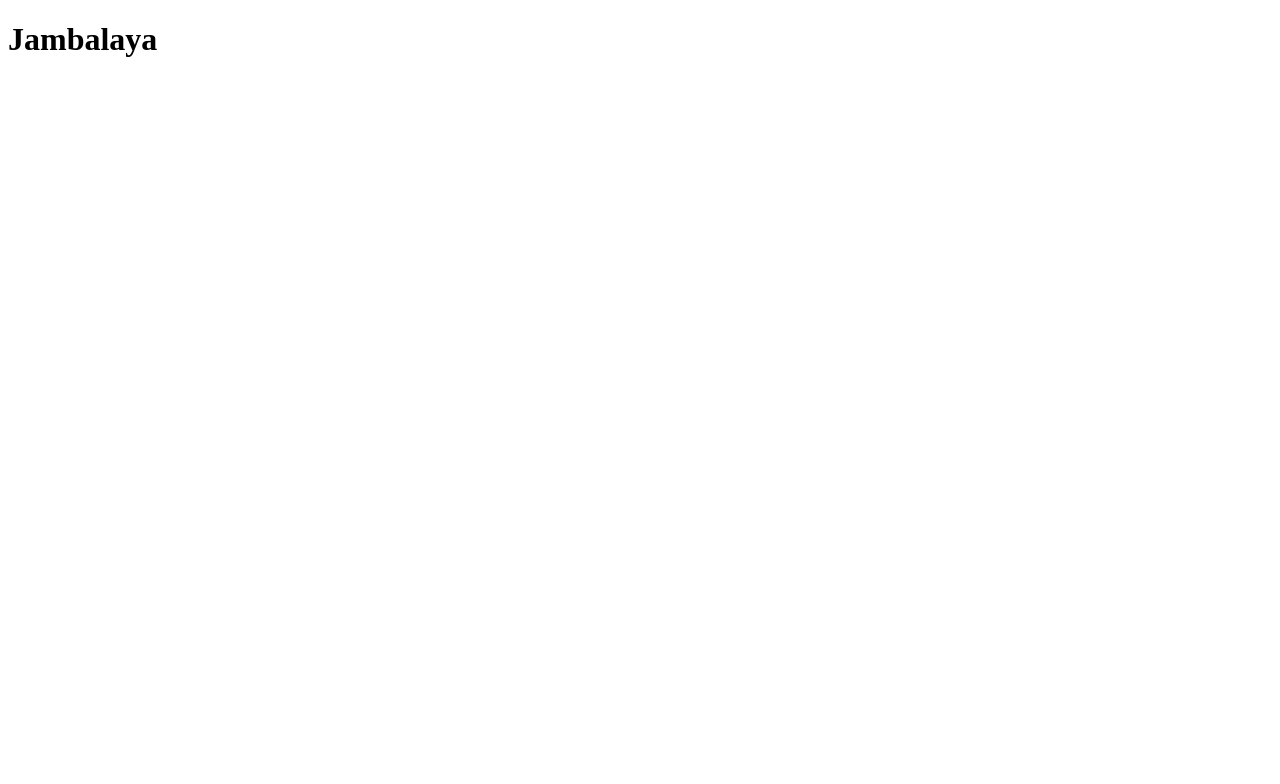
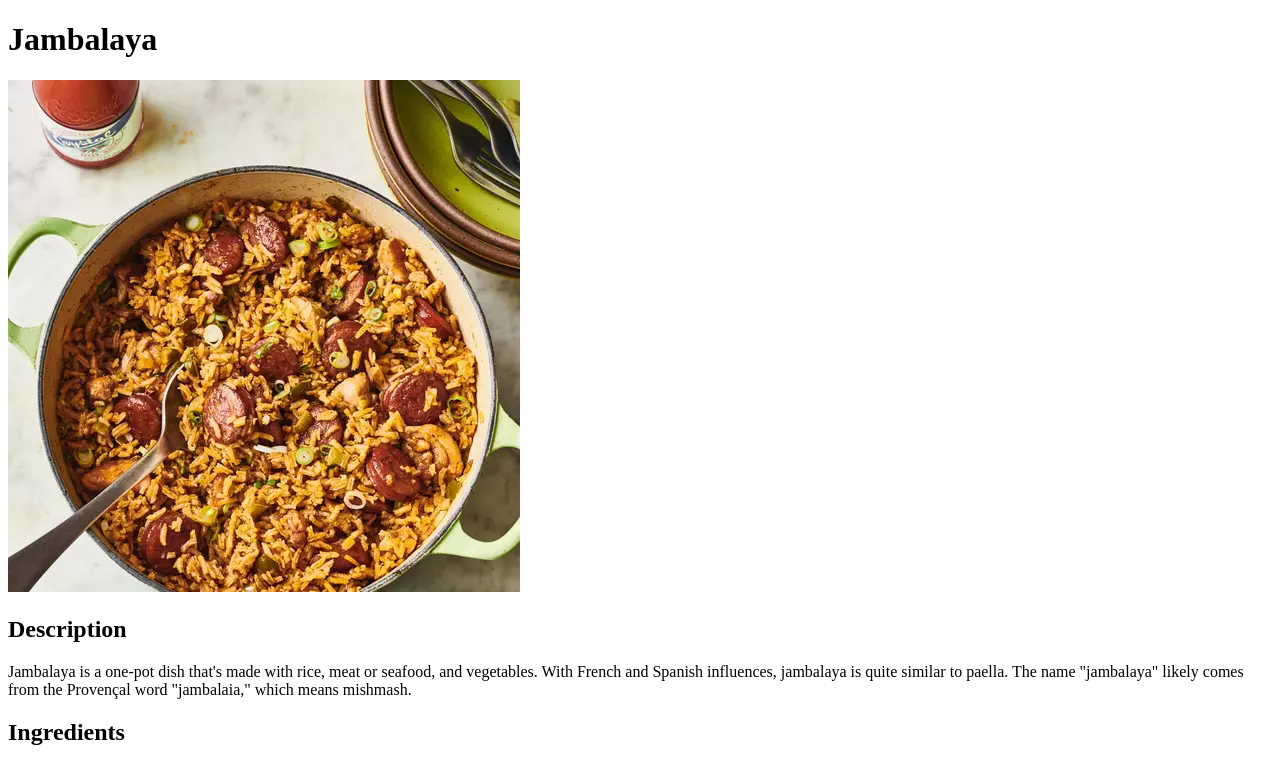
Before and after one commit to Hoonstaa/odin-recipes, a plain HTML site: page recipes/jambalaya.html in a window 1280 px wide. Drawn offline with Linux system fonts and the light colour scheme.

Commit message:
Add image and description for jambalaya.html

```diff
--- a/recipes/jambalaya.html
+++ b/recipes/jambalaya.html
@@ -6,5 +6,12 @@
     </head>
     <body>
         <h1>Jambalaya</h1>
+        <img src="../images/jambalaya.webp" alt="A serving of jambalaya">
+        <h2>Description</h2>
+            <p>Jambalaya is a one-pot dish that's made with rice, meat or seafood,
+               and vegetables. With French and Spanish influences, jambalaya is quite
+               similar to paella. The name "jambalaya" likely comes from the Provençal
+               word "jambalaia," which means mishmash.</p>
+        <h2>Ingredients</h2>
     </body>
 </html>
```
Also changed, not shown: index.html (+3 -1 lines), images/jambalaya.webp (added).
